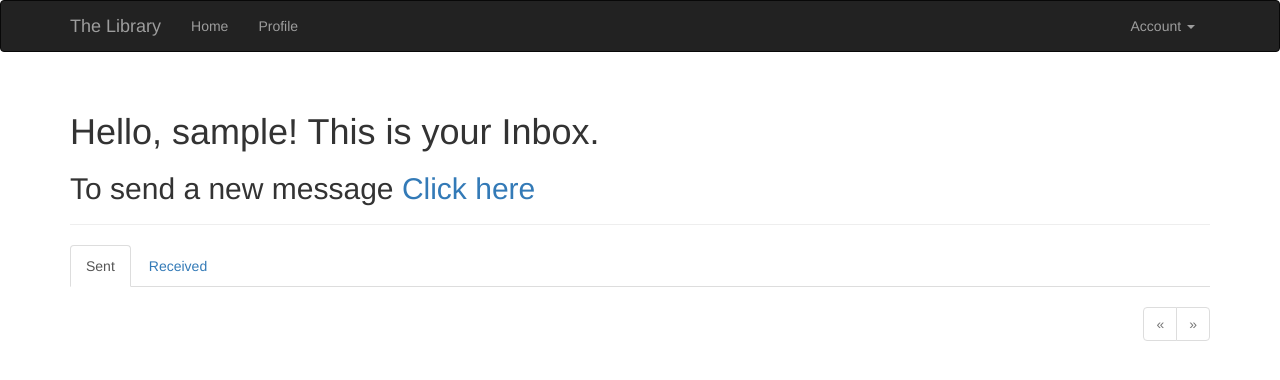
After one commit to Infra1515/The-Library, a Flask app: page /inbox in a window 1280 px wide. The commit adds this page. Shown: the top 380 px of the page. Run offline with Flask 2, Linux system fonts and the light colour scheme; the visitor is signed in with stand-in values (Sample User, id 1); data comes from the database, SQL or seed files in the repository; data that the repository does not hold is empty; some libraries are stand-ins or nearby versions.

Commit message:
Added personal messaging functionality

```diff
--- a/app/main/views.py
+++ b/app/main/views.py
@@ -3,10 +3,10 @@ from flask import render_template, redirect, url_for, abort, flash, request, \
 from flask_login import login_required, current_user
 from . import main
 from .forms import EditProfileForm, AdminEditProfileForm, UploadForm, PostForm, \
-    CommentForm
+    CommentForm, PMForm
 from .. import db
 from .. import images
-from ..models import Role, User, Permission, Post, Comment
+from ..models import Role, User, Permission, Post, Comment, PersonalMessage
 from ..decorators import admin_required, permission_required
 from werkzeug.datastructures import CombinedMultiDict
 
@@ -124,7 +124,6 @@ def upload_profile_picture():
             flash('Profile picture sucessfully uploaded')
             return redirect(url_for('.user', username=current_user.username))
     return render_template('profile_picture_upload.html', form=form)
-
 
 @main.route('/post/<int:id>', methods=['GET', 'POST'])
 def post(id):
@@ -250,6 +249,7 @@ def show_followed():
     resp.set_cookie('show_followed', '1', max_age=30*24*60*60)
     return resp
 
+
 @main.route('/liked')
 @login_required
 def show_liked():
@@ -318,3 +318,67 @@ def unlike_post(id):
     current_user.unlike_post(post)
     flash("You now unlike %s" % post.title)
     return redirect(url_for('.post', id=post.id))
+
+
+@login_required
+@main.route('/new_pm', methods=['GET', 'POST'])
+def pm():
+    form = PMForm()
+    if current_user.can(Permission.WRITE_ARTICLES) and \
+            form.validate_on_submit():
+        receiver = User.query.filter_by(username=form.receiver.data).first()
+        if receiver is None:
+            flash("No such user. Check username!")
+        else:
+            pm = PersonalMessage(subject=form.subject.data,
+                                 body=form.body.data,
+                                 sender=current_user._get_current_object(),
+                                 receiver=receiver)
+            db.session.add(pm)
+            db.session.commit()
+            return redirect(url_for('.show_sent'))  # must return to inbox
+    return render_template('new_pm.html', form=form)
+
+
+@login_required
+@main.route('/inbox', methods=['GET'])
+def inbox():
+    page = request.args.get('page', 1, type=int)
+    show_received = False
+    if current_user.is_authenticated:
+        show_received = bool(request.cookies.get('show_received', ''))
+    if show_received:
+        query = current_user.received_messages
+    else:
+        query = current_user.sent_messages
+
+    pagination = query.order_by(PersonalMessage.timestamp.desc()).paginate(
+        page, per_page=current_app.config['THE_LIBRARY_POST_PER_PAGE'],
+        error_out=False)
+
+    messages = pagination.items
+    return render_template('inbox.html', messages=messages,
+                           show_sent=show_sent, show_received=show_received,
+                           pagination=pagination)
+
+@login_required
+@main.route('/inbox/message/<int:id>', methods=['GET', 'POST'])
+def message(id):
+    message = PersonalMessage.query.get_or_404(id)
+    return render_template('message.html', messages=[message])
+
+
+@main.route('/inbox/received')
+@login_required
+def show_received():
+    resp = make_response(redirect(url_for('.inbox')))
+    resp.set_cookie('show_received', '1', max_age=30*24*60*60)
+    return resp
+
+
+@main.route('/inbox/sent')
+@login_required
+def show_sent():
+    resp = make_response(redirect(url_for('.inbox')))
+    resp.set_cookie('show_received', '', max_age=30*24*60*60)
+    return resp
--- a/app/models.py
+++ b/app/models.py
@@ -88,6 +88,31 @@ class PostLikes(db.Model):
     timestamp = db.Column(db.DateTime, default=datetime.utcnow)
 
 
+class PersonalMessage(db.Model):
+
+    __tablename__ = 'pm'
+    id = db.Column(db.Integer, primary_key=True)
+    body = db.Column(db.Text);
+    body_html = db.Column(db.Text)
+    subject = db.Column(db.Text)
+    timestamp = db.Column(db.DateTime, index=True, default=datetime.utcnow)
+    sender_id = db.Column(db.Integer, db.ForeignKey('users.id'))
+    receiver_id = db.Column(db.Integer, db.ForeignKey('users.id'))
+    is_read = db.Column(db.Boolean)
+
+    @staticmethod
+    def on_changed_body(target, value, oldvalue, initiator):
+        allowed_tags = ['a', 'abbr', 'acronym', 'b', 'blockquote', 'code',
+                        'em', 'i', 'li', 'ol', 'pre', 'strong', 'ul',
+                        'h1', 'h2', 'h3', 'p', '![]']
+        target.body_html = bleach.linkify(bleach.clean(
+            markdown(value, output_format='html'),
+            tags=allowed_tags, strip=True))
+
+
+db.event.listen(PersonalMessage.body, 'set', PersonalMessage.on_changed_body)
+
+
 class User(UserMixin, db.Model):
     __tablename__ = 'users'
     id = db.Column(db.Integer, primary_key=True)
@@ -100,14 +125,25 @@ class User(UserMixin, db.Model):
     name = db.Column(db.String(64))
     location = db.Column(db.String(64))
     about_me = db.Column(db.Text)
-    member_since = db.Column(db.DateTime(), default = datetime.utcnow)
-    last_seen = db.Column(db.DateTime(), default = datetime.utcnow)
+    member_since = db.Column(db.DateTime(), default=datetime.utcnow)
+    last_seen = db.Column(db.DateTime(), default=datetime.utcnow)
     avatar_hash = db.Column(db.String(32))
     profile_picture_filename = db.Column(db.String(64), default=None)
-    profile_picture_url = db.Column(db.String(64),default=None)
-    profile_picture_service = db.Column(db.String(64),default=None)
+    profile_picture_url = db.Column(db.String(64), default=None)
+    profile_picture_service = db.Column(db.String(64), default=None)
     posts = db.relationship('Post', backref='author', lazy='dynamic')
     comments = db.relationship("Comment", backref='author', lazy='dynamic')
+
+    sent_messages = db.relationship("PersonalMessage",
+                                    foreign_keys=[PersonalMessage.sender_id],
+                                    backref='sender',
+                                    lazy='dynamic')
+
+    received_messages = db.relationship("PersonalMessage",
+                                        foreign_keys=[PersonalMessage.receiver_id],
+                                        backref="receiver",
+                                        lazy='dynamic')
+
     followed = db.relationship('Follow',
                                foreign_keys=[Follow.follower_id],
                                backref=db.backref('follower', lazy='joined'),
@@ -118,6 +154,7 @@ class User(UserMixin, db.Model):
                                 backref=db.backref('followed', lazy='joined'),
                                 lazy='dynamic',
                                 cascade='all, delete-orphan')
+
     post_likes = db.relationship('PostLikes',
                                  backref=db.backref('user', lazy='joined'),
                                  lazy='dynamic',
@@ -438,10 +475,8 @@ class Post(db.Model):
             markdown(value, output_format='html'),
             tags=allowed_tags, strip=True))
 
+
 db.event.listen(Post.body, 'set', Post.on_changed_body)
-
-
-
 
 
 class Comment(db.Model):
--- /dev/null
+++ b/app/templates/_messages.html
@@ -0,0 +1,32 @@
+<ul class="posts">
+    {% for message in messages %}
+    <li class="post">
+        <div class="post-thumbnail">
+            <a href="{{ url_for('.user', username=message.sender.username) }}">
+                     {% if message.sender.profile_picture_service == '3' %}
+                     <img class="img-rounded profile-thumbnail" src="{{ message.sender.gravatar(size=40) }}">
+                     {% endif %}
+                     {% if message.sender.profile_picture_service == '2' %}
+                     <img class="img-rounded profile-thumbnail" src="{{ message.sender.profile_picture_url }}" width="40", height="50">
+                     {% endif %}
+                     {% if message.sender.profile_picture_service == '1' and message.sender.social_id %}
+                     <img class="img-rounded profile-thumbnail" src="https://graph.facebook.com/{{message.sender.social_id }}/picture?width=40&height=50">
+                     {% endif %} }}">
+            </a>
+        </div>
+        <div class="post-content">
+            <div class="post-date">{{ moment(message.timestamp).fromNow() }}</div>
+            <div class="post-author">From: <a href="{{ url_for('.user', username=message.sender.username) }}">{{ message.sender.username }}</a></div>
+            <div class="post-author">To: <a href="{{ url_for('.user', username=message.receiver.username) }}">{{ message.receiver.username }}</a></div>
+            <div class="post-title">About: <a href="{{ url_for('.message', id=message.id) }}">{{ message.subject }}</a></div>
+            <div class="post-body">
+                {% if message.body_html %}
+                    {{ message.body_html | safe }}
+                {% else %}
+                    {{ message.body }}
+                {% endif %}
+            </div>
+        </div>
+    </li>
+    {% endfor %}
+</ul>
--- a/app/templates/_posts.html
+++ b/app/templates/_posts.html
@@ -41,6 +41,7 @@
                  <a href="{{ url_for('.post', id=post.id) }}#comments">
                     <span class="label label-primary">{{ post.comments.count() }} Comments</span>
                 </a>
+                {% if current_user.is_authenticated %}
                 {% if not current_user.is_liking_post(post) %}
                 <a href="{{ url_for('.like_post', id=post.id) }}">
                     <span class="label label-primary">Like</span>
@@ -50,6 +51,7 @@
                     <span class="label label-primary">Unlike</span>
                 </a>
                 {% endif %}
+                {% endif %}
             </div>
         </div>
     </li>
--- a/app/templates/base.html
+++ b/app/templates/base.html
@@ -36,6 +36,9 @@
                 {% if current_user.can(Permission.WRITE_ARTICLES) %}
                 <li>
                     <a href="{{url_for('main.new_post')}}">New Post</a>
+                </li>
+                <li>
+                    <a href="{{ url_for('main.inbox') }}">Your Inbox</a>
                 </li>
                 {% endif %}
             </ul>
--- /dev/null
+++ b/app/templates/inbox.html
@@ -0,0 +1,25 @@
+{% extends "base.html" %}
+{% import "bootstrap/wtf.html" as wtf %}
+{% import "_macros.html" as macros %}
+
+{% block title %}The Library - Home {% endblock %}
+
+{% block page_content %}
+<div class="page-header">
+    <h1>Hello, {{current_user.username}}! This is your Inbox.</h1>
+    <h2>To send a new message <a href="{{ url_for('.pm') }} "> Click here </a></h2>
+</div>
+<div class="post-tabs">
+    <ul class="nav nav-tabs">
+
+        <li{% if not show_received %} class="active" {% endif %}><a href="{{ url_for('.show_sent') }}">Sent</a></li>
+        <li{% if show_received %} class="active"{% endif %}><a href="{{ url_for('.show_received') }}">Received</a></li>
+    </ul>
+    {% include '_messages.html' %}
+</div>
+{% if pagination %}
+<div class="pagination">
+    {{ macros.pagination_widget(pagination, '.index') }}
+</div>
+{% endif %}
+{% endblock %}
```
Also changed, not shown: app/main/forms.py (+7 -0 lines), app/templates/message.html (added, +7 -0 lines), app/templates/new_pm.html (added, +11 -0 lines), migrations/versions/9d6a41549fc8_.py (added, +42 -0 lines).
